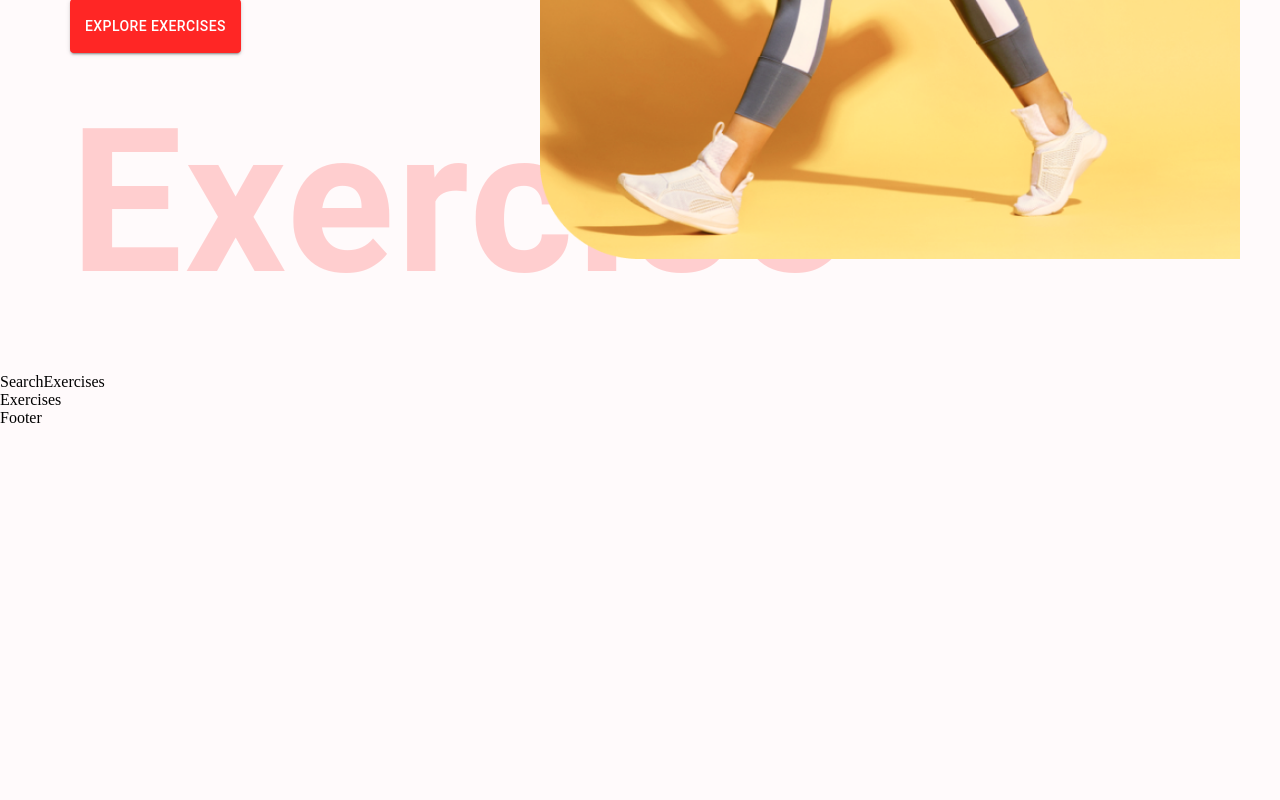
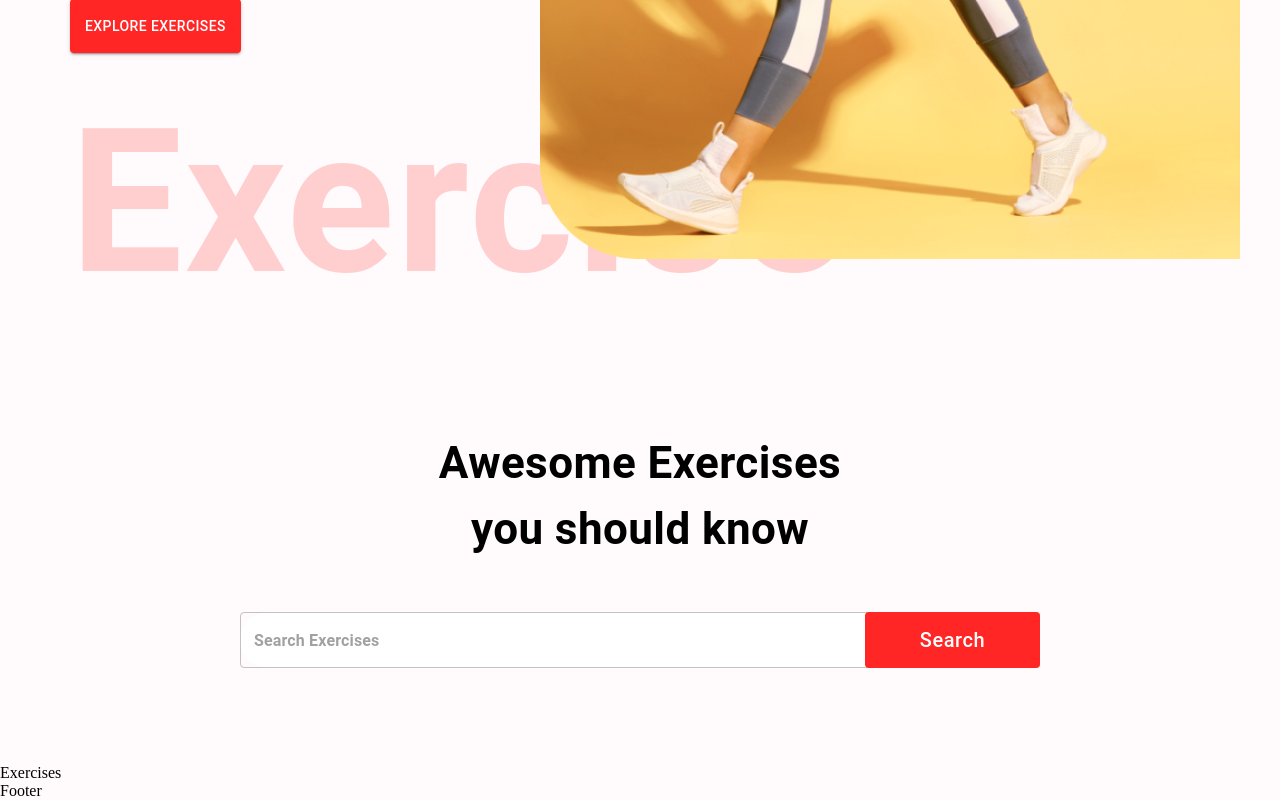
Before and after one commit to noro4921/Workout-App, a React (Create React App) app: page / in a window 1280 px wide. Shown: the part 609-1409 px from the top of the page. Before the commit the page ends 1036 px from the top, so only its background shows below. Built offline with nearby package versions, Linux system fonts and the light colour scheme; no server answers.

Commit message:
Added the Exercises DB API

```diff
--- a/src/components/SearchExercises.js
+++ b/src/components/SearchExercises.js
@@ -1,7 +1,73 @@
-import React from "react";
+import React, { useState } from "react";
+
+import { Stack, Box, Button, Typography, TextField } from "@mui/material";
+import { exerciseOptions, fetchData } from "../utils/fetchData";
 
 const SearchExercises = () => {
-  return <div>SearchExercises</div>;
+  const [search, setSearch] = useState("");
+
+  const handleSearch = async () => {
+    if (search) {
+      const exercisesData = await fetchData(
+        "https://exercisedb.p.rapidapi.com/exercises",
+        exerciseOptions
+      );
+
+      console.log(exercisesData);
+    }
+  };
+
+  return (
+    <Stack alignItems="center" mt="37px" justifyContent="center" p="20px">
+      <Typography
+        fontWeight={700}
+        sx={{
+          fontSize: { lg: "44px", xs: "30px" },
+        }}
+        mb="50px"
+        textAlign="center"
+      >
+        Awesome Exercises <br /> you should know
+      </Typography>
+      <Box position="relative" mb="76px">
+        <TextField
+          sx={{
+            input: { fontWeight: "700", border: "none", borderRadius: "5px" },
+            width: { lg: "800px", xs: "350px" },
+            backgroundColor: "#ffff",
+            borderRadius: "40px",
+          }}
+          height="76px"
+          value={search}
+          onChange={(event) => setSearch(event.target.value.toLowerCase())}
+          placeholder="Search Exercises"
+          type="text"
+        />
+        <Button
+          className="search-btn"
+          sx={{
+            backgroundColor: "#ff2625",
+            color: "#fff",
+            textTransform: "none",
+            width: {
+              lg: "175px",
+              xs: "80px",
+            },
+            fontSize: {
+              lg: "20px",
+              xs: " 14px",
+            },
+            height: "56px",
+            position: "absolute",
+            right: "0",
+          }}
+          onClick={handleSearch}
+        >
+          Search
+        </Button>
+      </Box>
+    </Stack>
+  );
 };
 
 export default SearchExercises;
--- /dev/null
+++ b/src/utils/fetchData.js
@@ -0,0 +1,14 @@
+export const exerciseOptions = {
+  method: "GET",
+  headers: {
+    "X-RapidAPI-Host": "exercisedb.p.rapidapi.com",
+    "X-RapidAPI-Key": process.env.REACT_APP_RAPID_API_KEY,
+  },
+};
+
+export const fetchData = async (url, options) => {
+  const res = await fetch(url, options);
+  const data = await res.json();
+
+  return data;
+};
```
Also changed, not shown: 1 other file (tests, documents, lock files or other folders).
